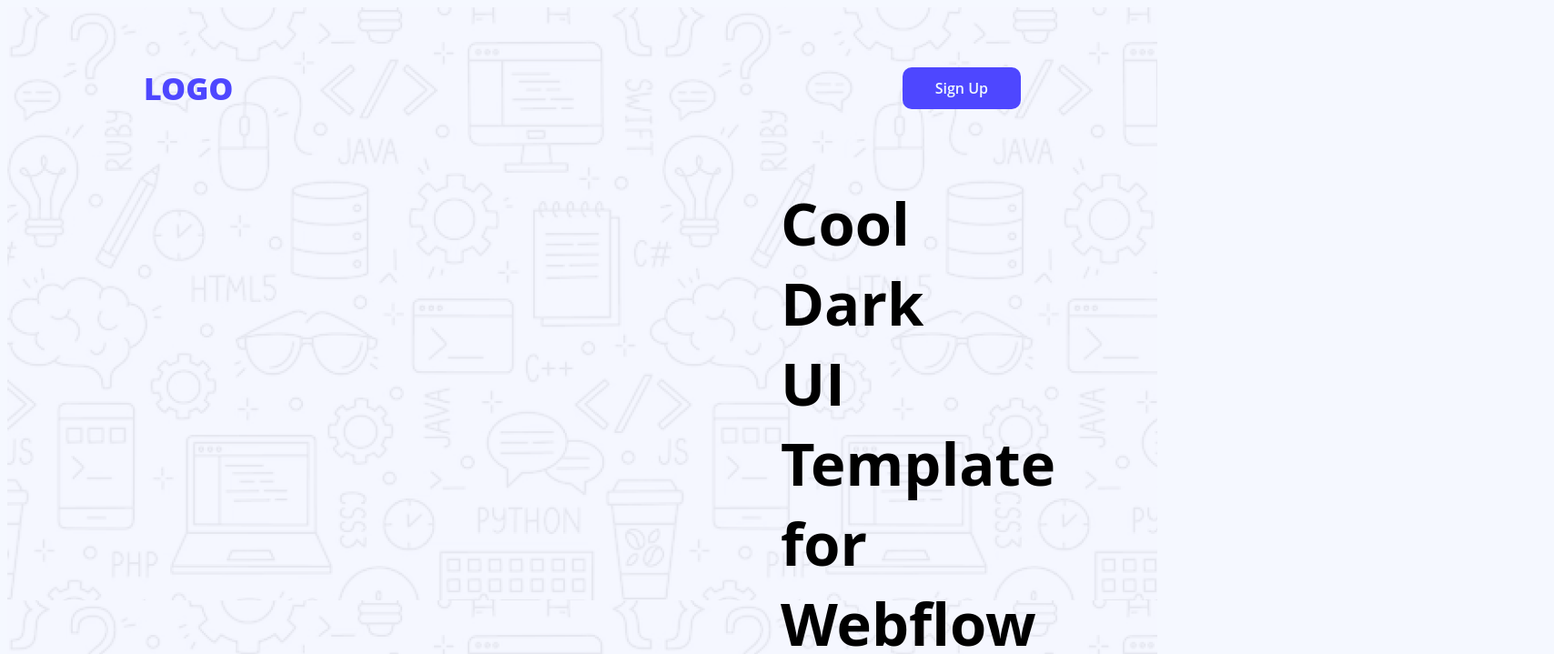
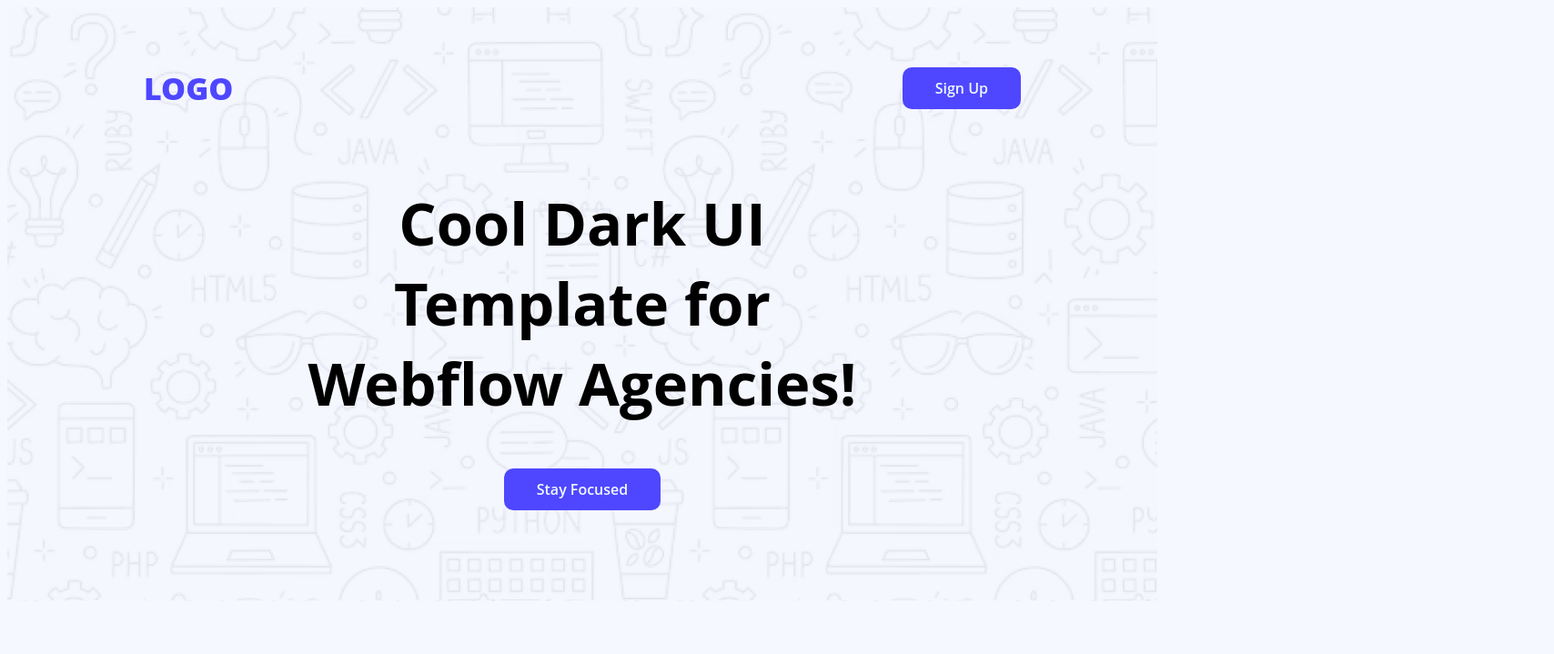
Before and after one commit to raakibislam/Assignment-Project-, a plain HTML site: page index.html in a window 1280 px wide. Shown: the top 719 px of the page at 91% size, 1708 px wide, since content can reach past the window. Drawn offline with Linux system fonts and the light colour scheme.

Commit message:
checking devices

```diff
--- a/style/style.css
+++ b/style/style.css
@@ -74,7 +74,7 @@ nav ul li {
 .cool-dark {
     font-size: 65px;
     color: black;
-    padding: 0px 850px 50px;
+    padding: 0px 290px 50px;
     margin: 0%;
 }
 
```
